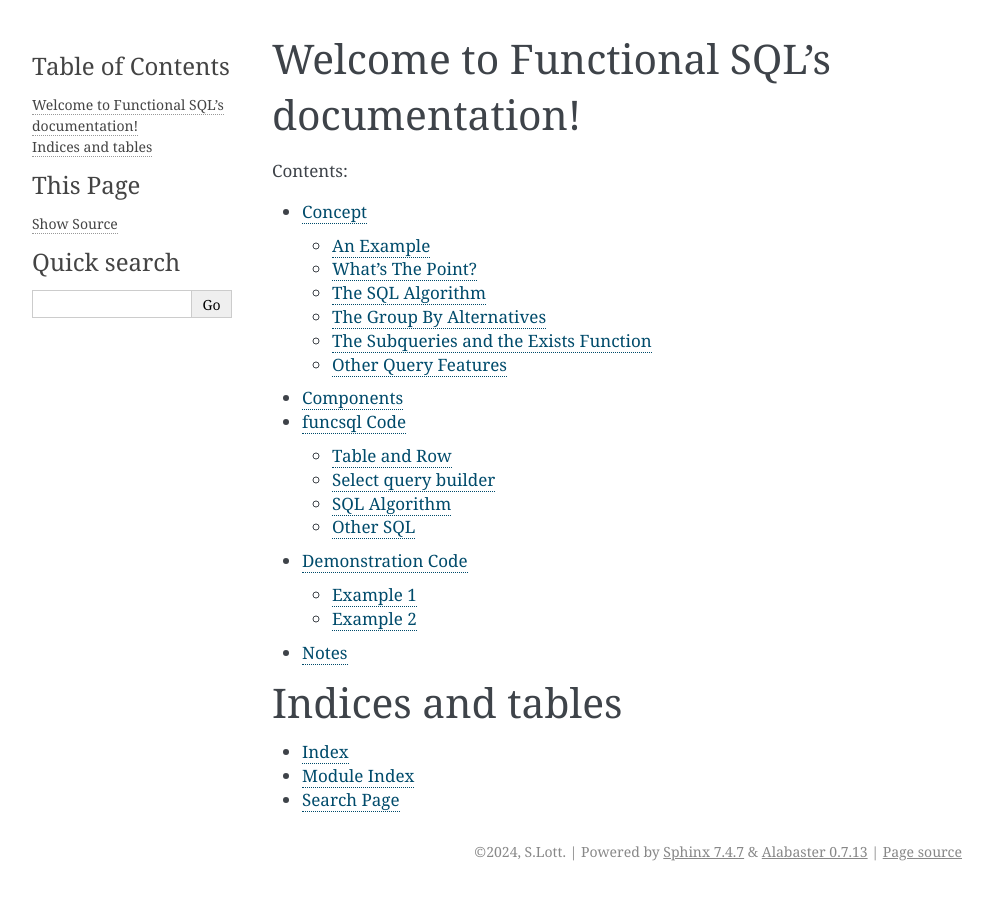
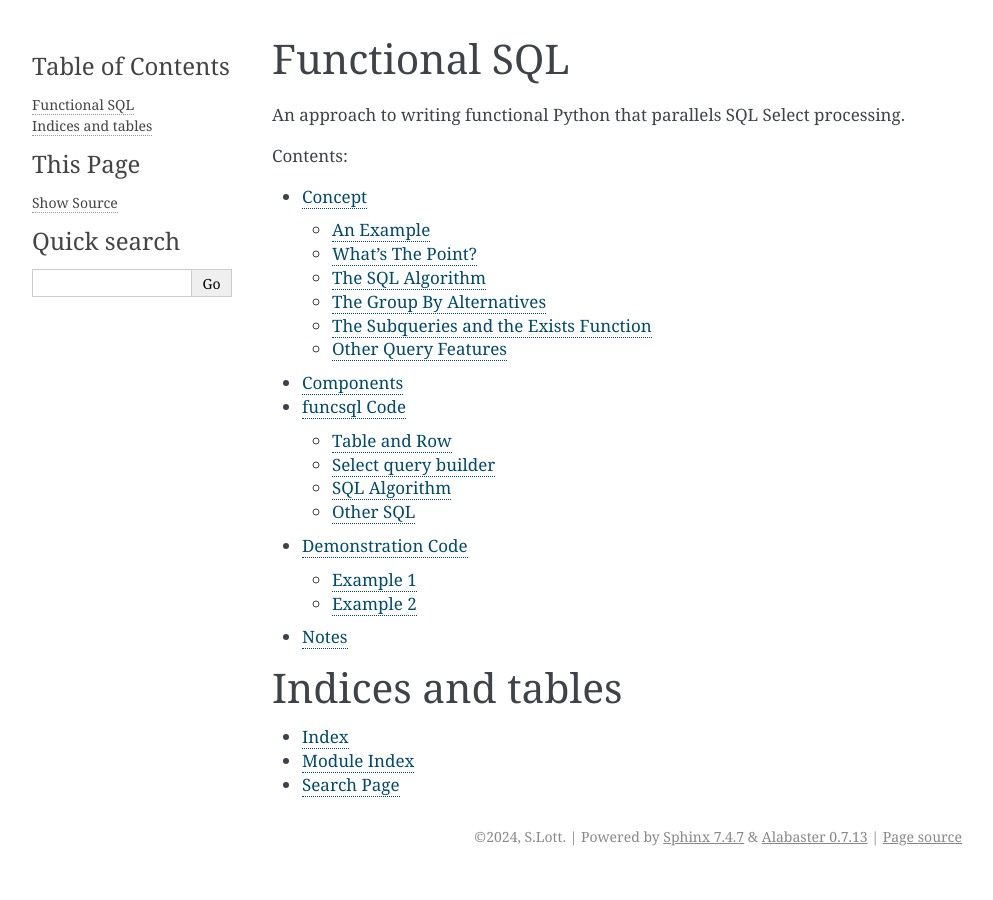
Before and after one commit to slott56/functional-SQL, a Sphinx documentation site: the page built from docs/index.rst, in a window 1280 px wide. Shown: the whole page, without its empty margins (148-1141 px from the left). Built offline with Sphinx 7.4.7, drawn with Linux system fonts in a browser that asks for light colours.

Commit message:
Tweak documentation.

```diff
--- a/docs/index.rst
+++ b/docs/index.rst
@@ -3,8 +3,10 @@
    You can adapt this file completely to your liking, but it should at least
    contain the root `toctree` directive.
 
-Welcome to Functional SQL's documentation!
+Functional SQL
 ==========================================
+
+An approach to writing functional Python that parallels SQL Select processing.
 
 .. toctree::
    :maxdepth: 2
```
Also changed, not shown: 13 other files.
